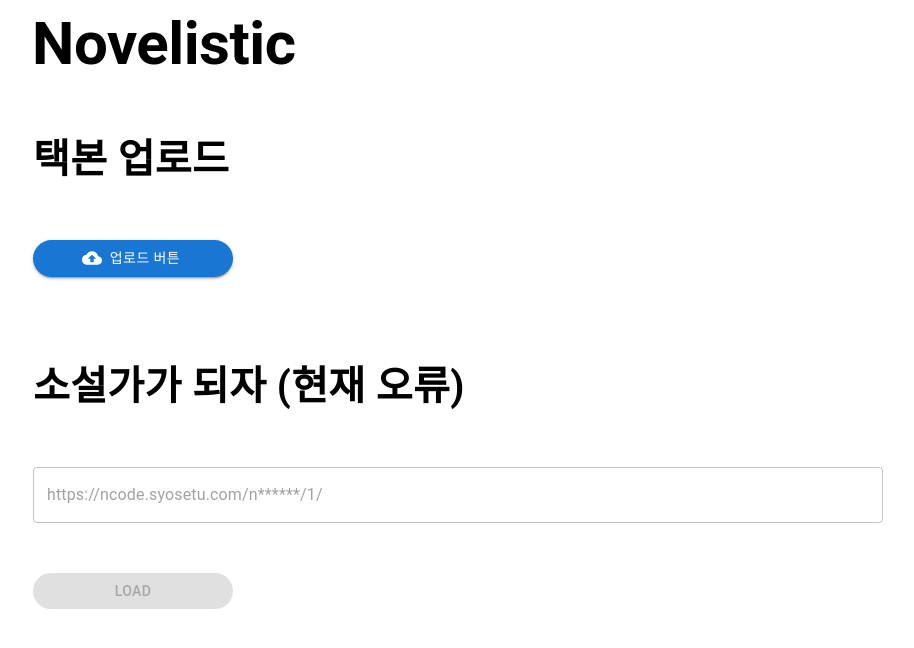
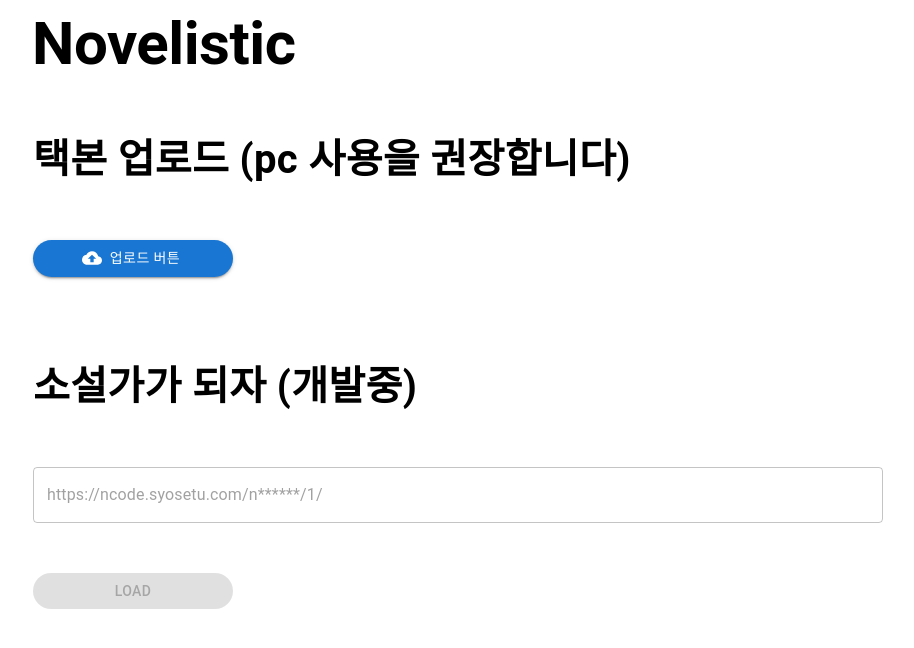
Before and after one commit to jihan-kim99/Novelistic, a Next.js app: page / in a window 1280 px wide. Shown: the top 648 px of the page, without its empty margins (25-939 px from the left). Built offline with nearby package versions, Linux system fonts and the light colour scheme.

Commit message:
push from zsh

```diff
--- a/app/page.tsx
+++ b/app/page.tsx
@@ -80,7 +80,7 @@
             }}
           >
             <Typography fontSize={40} fontWeight="bold" mt="50px">
-              택본 업로드
+              택본 업로드  (pc 사용을 권장합니다)
             </Typography>
           </Box>
           <Box display="flex" justifyContent="start" alignItems="start">
@@ -102,7 +102,7 @@
             textAlign="start"
             marginTop={10}
           >
-            소설가가 되자 (현재 오류)
+            소설가가 되자 (개발중)
           </Typography>
           <Box
             sx={{
```
